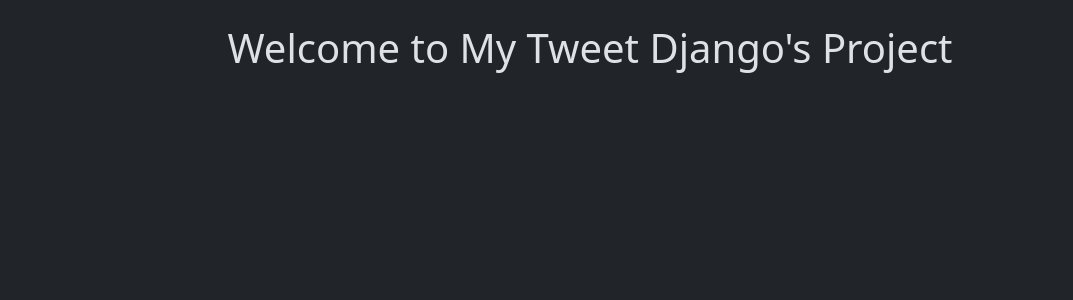
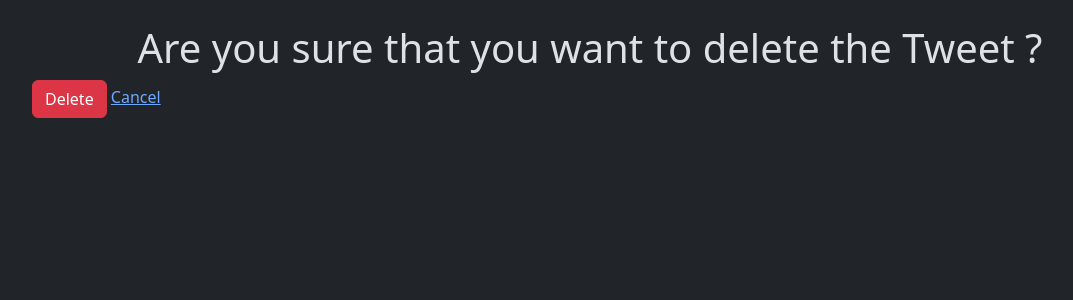
Before and after one commit to raj-umang/Django-Project-, a Django app: page /tweet/1/edit/ in a window 1280 px wide. Shown: the part 56-356 px from the top of the page, without its empty margins (50-1123 px from the left). Run offline with Django 5.2, Linux system fonts and the light colour scheme.

Commit message:
delete tweet done

```diff
--- a/DjangoFinal/Tweet/templates/tweet_confirm_delete.html
+++ b/DjangoFinal/Tweet/templates/tweet_confirm_delete.html
@@ -5,5 +5,11 @@
 {% endblock %}
 
 {% block content %}
-  <h1 class="text-center mt-4">Welcome to My Tweet Django's Project</h1>
+  <h1 class="text-center mt-4">Are you sure that you want to delete the Tweet ? </h1>
+  <form method="post">
+    {% csrf_token %}
+    <button class=" btn btn-danger">Delete</button>
+    <a class="btn-success" href="{% url 'tweet_list' %}">Cancel</a>
+  </form>
+
 {% endblock %}
```
Also changed, not shown: DjangoFinal/db.sqlite3.
